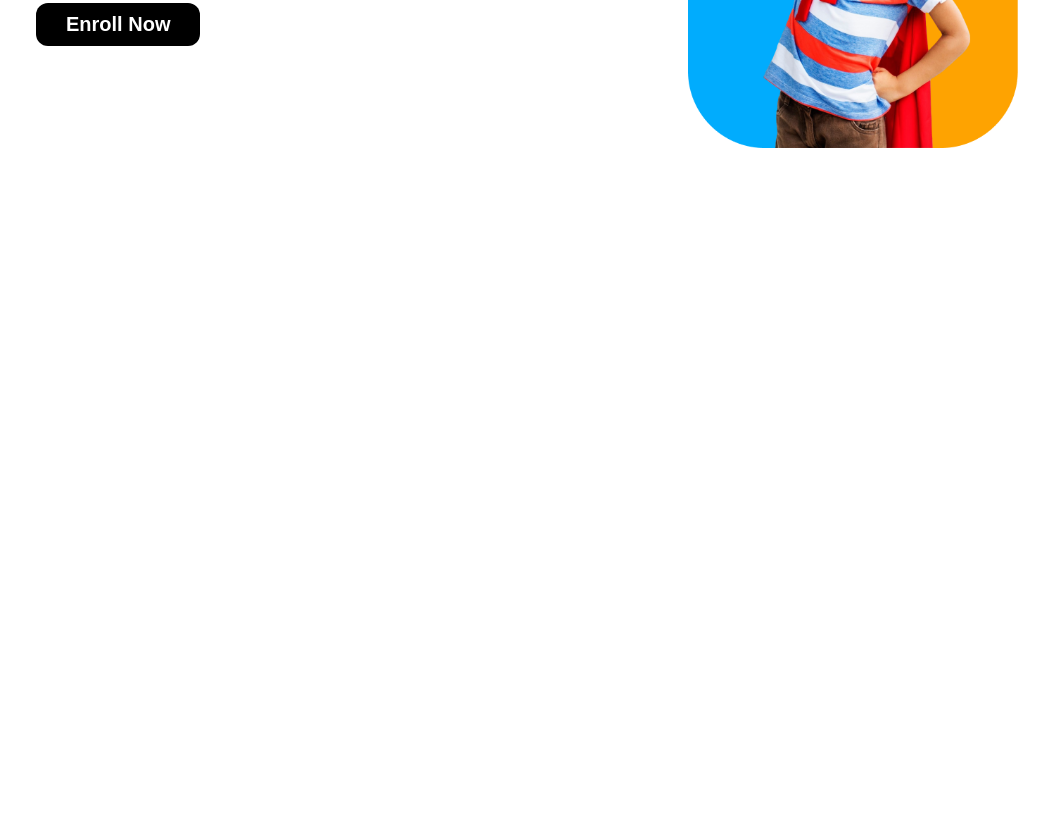
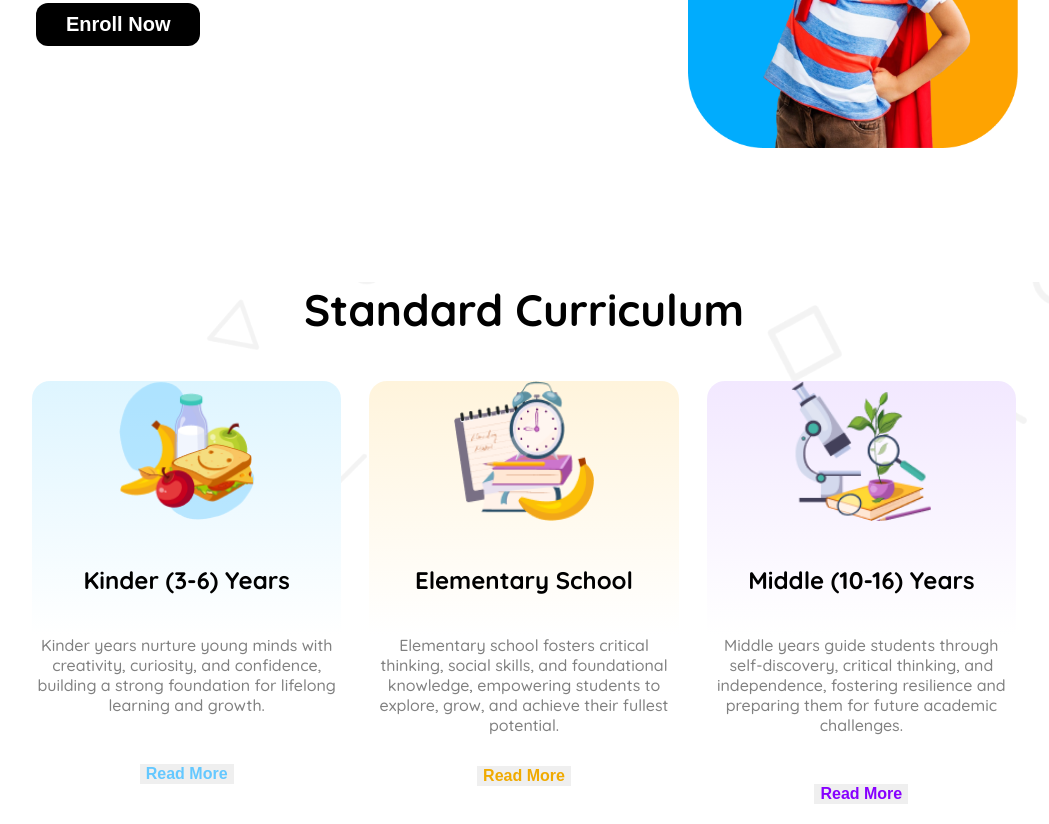
Before and after one commit to AbulHasan29/kids-school, a plain HTML site: page index.html in a window 1280 px wide. Shown: the part 503-1327 px from the top of the page, without its empty margins (116-1165 px from the left). Before the commit the page ends 800 px from the top, so only its background shows below. Drawn offline with Linux system fonts and the light colour scheme.

Commit message:
added curriculum section and responsive for mobile device

```diff
--- a/index.html
+++ b/index.html
@@ -38,7 +38,33 @@
          </div>
     </header>
     <main>
+            <section class="curriculum bg-image">
+                 <h3 class="curriculum-title">Standard Curriculum</h3>
 
+                 <div class="curriculum-card-container">
+                    <div class="curriculum-card box1">
+                        <img src="assets/kinder.png" alt="">
+                        <h5 class="card-title">Kinder (3-6) Years</h5>
+                        <p class="card-description">Kinder years nurture young minds with creativity, curiosity, and confidence, building a strong foundation for lifelong learning and growth.</p>
+                        <button class="card1-btn">Read More</button>
+                    </div>
+
+                    <div class="curriculum-card box2">
+                        <img src="assets/elementary.png" alt="">
+                        <h5 class="card-title">Elementary School</h5>
+                        <p class="card-description">Elementary school fosters critical thinking, social skills, and foundational knowledge, empowering students to explore, grow, and achieve their fullest potential.</p>
+                        <button class="card2-btn">Read More</button>
+
+                    </div>
+
+                    <div class="curriculum-card box3">
+                        <img src="assets/middle.png" alt="">
+                        <h5 class="card-title">Middle (10-16) Years</h5>
+                        <p class="card-description">Middle years guide students through self-discovery, critical thinking, and independence, fostering resilience and preparing them for future academic challenges.</p>
+                        <button class="card3-btn">Read More</button>
+                    </div>
+                 </div>
+            </section>
     </main>
     <footer>
 
--- a/style/style.css
+++ b/style/style.css
@@ -24,6 +24,10 @@
 }
 .color-4{
     color:#5D58EF;
+}
+.navbar,.banner{
+    max-width: 1440px;
+    margin: 0 auto;
 }
 .btn-primary{
     background-color: #FEA301;
@@ -101,6 +105,93 @@
 }
 
 
+/* style curriculum section */
+main{
+    max-width: 1440px;
+    margin: 0 auto;
+}
+main>section{
+    margin-top: 130px;
+}
+.bg-image{
+    background-image: url('../assets/bg.png');
+    background-size: 100%;
+    background-position: center;
+    background-repeat: no-repeat;
+    text-align: center;
+    padding: 0px 60px;
+    /* margin: 122px 138px 16px 144px; */
+    /* color:#fff; */
+}
+.curriculum{
+    margin:130px 80px 20px 80px;
+}
+
+.curriculum-title{
+     font-weight: 700;
+     font-size: 2.75rem;
+     text-align: center;
+}
+
+.curriculum-card-container{
+    display:grid;
+    grid-template-columns: repeat(3,1fr);
+    gap: 28px;
+}
+.curriculum-card{
+    border: none;
+    border-radius: 18px;
+    max-width: 365px;
+    height: auto;
+    text-align: center;
+    justify-content: center;
+    align-items: center;
+}
+.box1{
+    background:linear-gradient(to top,#FFFFFF 40%,#DEF5FF);
+}
+.box2{
+    background: linear-gradient(to top,#FFFFFF 40% ,#FFF4DC);
+}
+.box3{
+    background: linear-gradient(to top,#FFFF 40% ,#F2E8FF);
+}
+.curriculum-card img{
+    height: 140px;
+    width: 140px;
+}
+.card-title{
+    font-size: 1.5rem;
+    font-weight: 700;
+}
+.card-description{
+    font-size: 1rem;
+    font-weight: 500;
+    color: #808080;
+    /* margin-bottom: 10px; */
+}
+.card1-btn{
+    color:#64C8FF;
+    font-size: 1rem;
+    font-weight: 700;
+    border: none;
+    margin-top: 33px;
+}
+.card2-btn{
+    color:#F0AA00;
+    font-size: 1rem;
+    font-weight: 700;
+    border: none;
+    margin-top:15px;
+}
+.card3-btn{
+    color:#8700FF;
+    font-size: 1rem;
+    font-weight: 700;
+    border: none;
+    margin-top: 33px;
+}
+
 /* Responsive for mobile device */
 
 @media screen and (max-width:480px)
@@ -131,4 +222,14 @@
         align-items: center;
         text-align: center;
     }
+    /* Responsive curriculum section */
+    .curriculum-card-container{
+        grid-template-columns: repeat(1,1fr);
+        align-items: center;
+    }
+    .curriculum-card{
+        width: 100%;
+        margin-bottom: 20px;
+    }
+
 }
```
